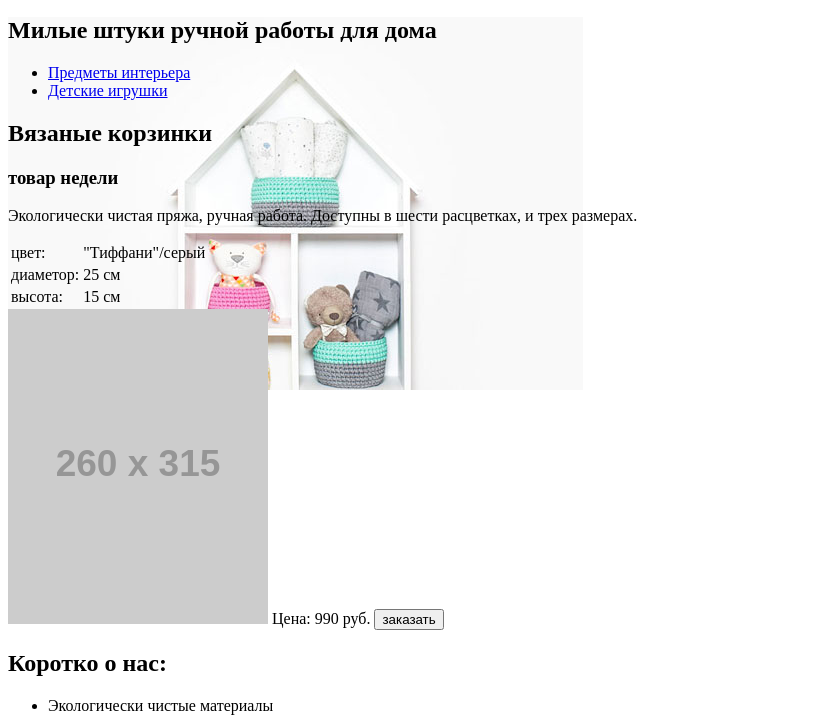
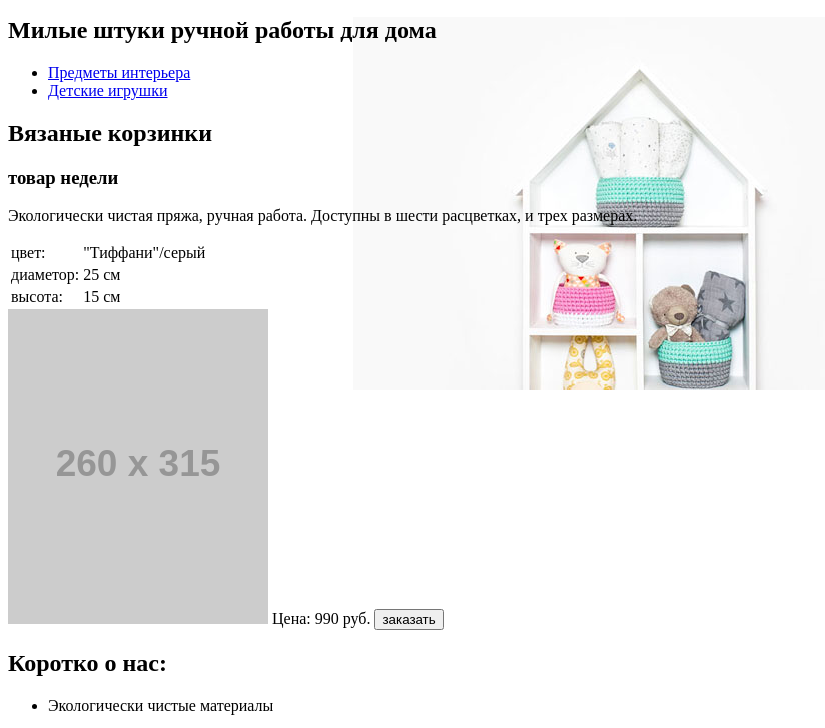
Before and after one commit to GreeneTM/677469-mishka-16, a website: page source/index.html in a window 1280 px wide. Shown: the part 64-792 px from the top of the page, without its empty margins (0-825 px from the left). Drawn offline with nearby package versions, Linux system fonts and the light colour scheme; files that its build step writes are made by us from their sources; placeholder pictures from the web are drawn by us; files whose address does not match are found by name.

Commit message:
стили для page-main

```diff
--- a/source/less/page-main.less
+++ b/source/less/page-main.less
@@ -9,9 +9,10 @@
 }
 
 .page-main {
+  margin: 0;
+  padding: 0;
   background-color: white;
-  background-image: url('img/hero-mobile@1x.jpg');
-  background-position: 0 0;
+  background-image: url("/img/hero-mobile@1x.jpg");
+  background-position: top center;
   background-repeat: no-repeat;
-
 }
```
